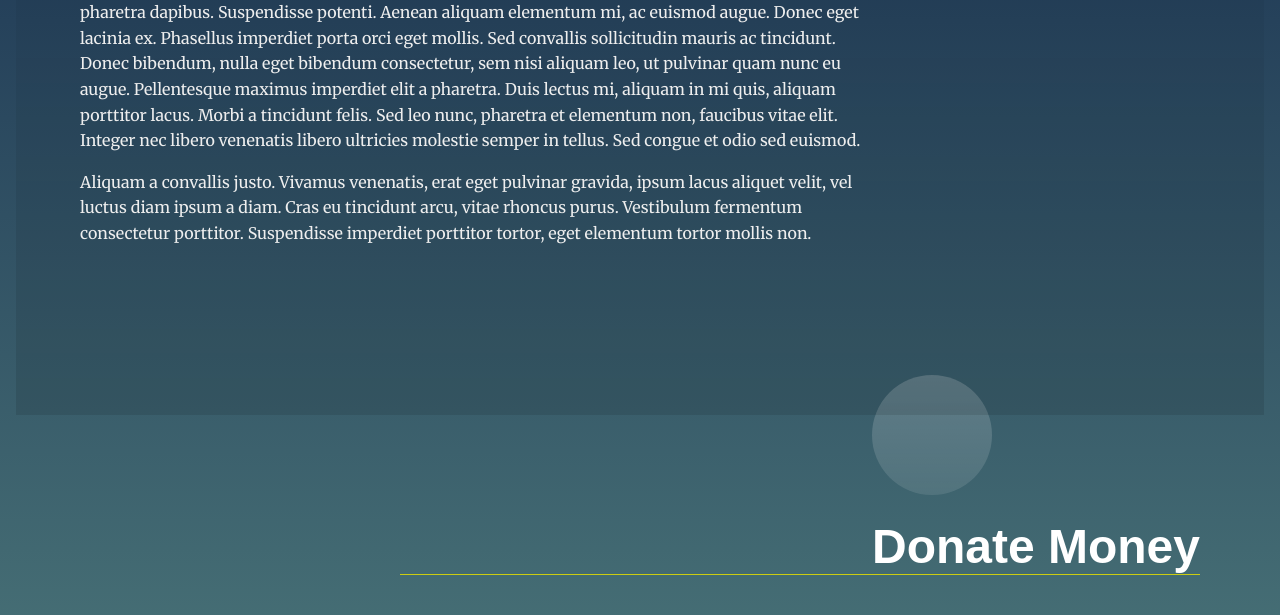
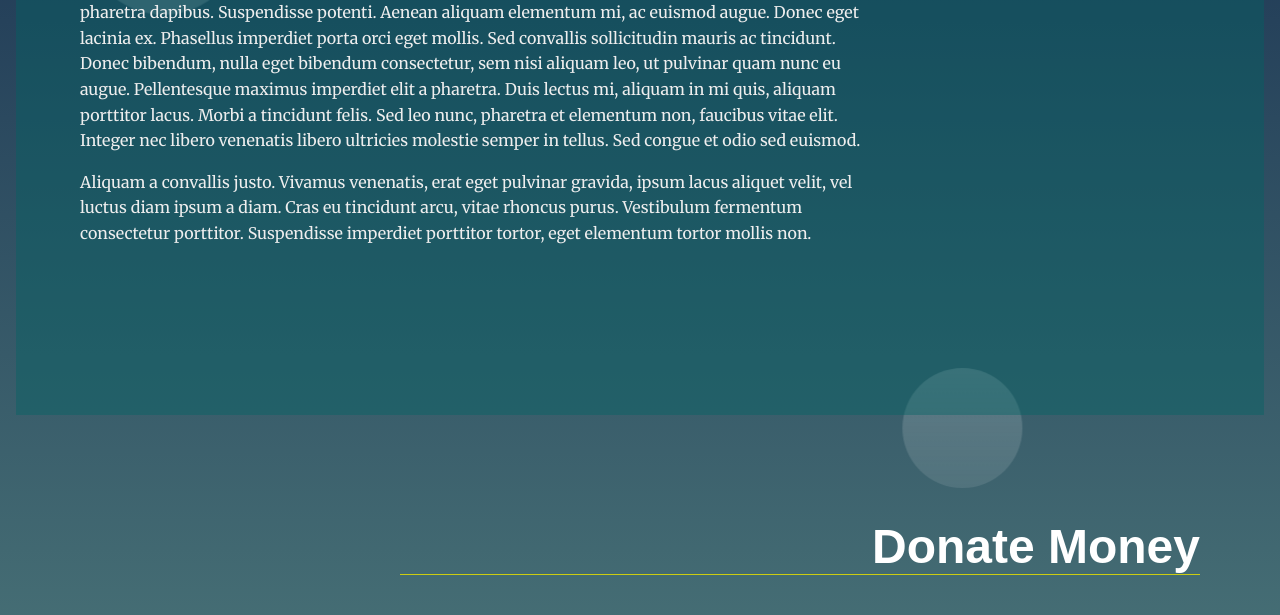
Before and after one commit to hq-jiang/front-end-landing-page, a plain HTML site: page index.html in a window 1280 px wide. Shown: the part 718-1333 px from the top of the page. Drawn offline with Linux system fonts and the light colour scheme.

Commit message:
feat: Add styling for section with closest distance to window top

```diff
--- a/css/styles.css
+++ b/css/styles.css
@@ -217,8 +217,8 @@
 /* Section Active Styles */
 /* Note: your-active-class class is applied through javascript. You should update the class here and in the index.html to what you set in your javascript file.  */
 section.your-active-class {
-    background: rgb(0, 0, 0);
-    background: linear-gradient(0deg, rgba(0, 0, 0, 0.1) 0%, rgba(0, 0, 0, 0) 100%);
+    background: rgb(0, 100, 100, 0.4);
+    /* background: linear-gradient(0deg, rgba(0, 0, 0, 0.1) 0%, rgba(0, 0, 0, 0) 100%); */
 }
 
 section.your-active-class .landing__container::before {
--- a/js/app.js
+++ b/js/app.js
@@ -13,21 +13,14 @@
  *
 */
 
-/**
- * Define Global Variables
- *
-*/
+// Global variables
 const main = document.querySelector("main");
 const navbar = document.querySelector("#navbar__list");
 
 
-/**
- * End Global Variables
- * Start Helper Functions
- *
-*/
-function print() {
-  console.log("Hello World");
+// Helper functions
+function print(string) {
+  console.log(string);
 }
 
 function generateRandomTitle() {
@@ -39,7 +32,6 @@
 
 function scroll(event) {
   sectionId = event.target.getAttribute("section-id");
-  console.log(sectionId);
   section = document.querySelector(`#${sectionId}`);
 
   section.scrollIntoView({behavior: "smooth"});
@@ -74,14 +66,6 @@
   div.appendChild(p);
 
   return fragment;
-  // <section id="section1" data-nav="Section 1" class="your-active-class">
-  //   <div class="landing__container">
-  //     <h2>Getting Started</h2>
-  //     <p>Lorem ipsum dolor sit amet, consectetur adipiscing elit. Morbi fermentum metus faucibus lectus pharetra dapibus. Suspendisse potenti. Aenean aliquam elementum mi, ac euismod augue. Donec eget lacinia ex. Phasellus imperdiet porta orci eget mollis. Sed convallis sollicitudin mauris ac tincidunt. Donec bibendum, nulla eget bibendum consectetur, sem nisi aliquam leo, ut pulvinar quam nunc eu augue. Pellentesque maximus imperdiet elit a pharetra. Duis lectus mi, aliquam in mi quis, aliquam porttitor lacus. Morbi a tincidunt felis. Sed leo nunc, pharetra et elementum non, faucibus vitae elit. Integer nec libero venenatis libero ultricies molestie semper in tellus. Sed congue et odio sed euismod.</p>
-  //
-  //     <p>Aliquam a convallis justo. Vivamus venenatis, erat eget pulvinar gravida, ipsum lacus aliquet velit, vel luctus diam ipsum a diam. Cras eu tincidunt arcu, vitae rhoncus purus. Vestibulum fermentum consectetur porttitor. Suspendisse imperdiet porttitor tortor, eget elementum tortor mollis non.</p>
-  //   </div>
-  // </section>
 }
 
 function addSection() {
@@ -91,7 +75,6 @@
   title = generateRandomTitle();
   sectionFragment = createSection(fragment, title);
   main.appendChild(sectionFragment);
-  // main.lastChild.scrollIntoView({behavior: "smooth"});
 
   // Create associated navbar
   let listElement = document.createElement("li")
@@ -105,7 +88,6 @@
 function buildNavbar() {
   sectionList = main.querySelectorAll("section");
   let fragment = document.createDocumentFragment();
-  console.log("build nav bar", sectionList.length);
   for (let i = 0; i < sectionList.length; ++i) {
     let listElement = document.createElement("li");
     listElement.textContent = sectionList[i].getAttribute("data-nav");
@@ -117,37 +99,42 @@
   navbar.appendChild(fragment);
 }
 
+function setActiveSection() {
+  sectionList = main.querySelectorAll("section");
+  let minDistance = Number.MAX_VALUE;
+  let closestSectionId = 0;
+  // Find section with minimum distance to top of window
+  for (let i = 0; i < sectionList.length; ++i) {
+    boundingRect = sectionList[i].getBoundingClientRect();
+    distance = Math.abs(boundingRect.y);
+    if (distance < minDistance) {
+      minDistance = distance;
+      closestSectionId = i;
+    }
+  }
+
+  let activeSection = sectionList[closestSectionId];
+  let activeSectionPrev = main.querySelector(".your-active-class");
+
+  if (activeSection.id != activeSectionPrev.id) {
+    activeSectionPrev.classList.remove("your-active-class");
+    activeSection.classList.add("your-active-class");
+  } else {
+    // Do nothing
+  }
+
+  console.log(sectionList[closestSectionId].id);
+}
+
 /**
- * End Helper Functions
- * Begin Main Functions
- *
+ * Main Functions
 */
 
-
-
-
-// section.classList.add("your-active-class");
-
-// build the nav
-
+// Build the nav
+buildNavbar();
 
 // Add class 'active' to section when near top of viewport
+window.addEventListener("scroll", setActiveSection);
 
-
-// Scroll to anchor ID using scrollTO event
+// Scroll to anchor ID
 navbar.addEventListener("click", scroll);
-
-
-/**
- * End Main Functions
- * Begin Events
- *
-*/
-
-// Build menu
-buildNavbar()
-
-
-// Scroll to section on link click
-
-// Set sections as active
```
